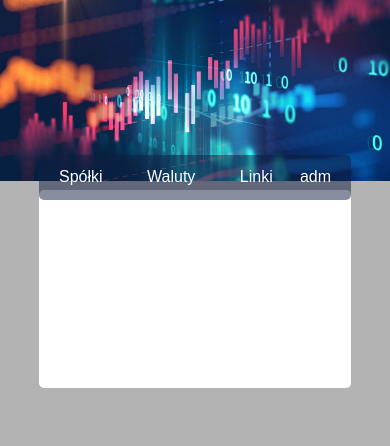
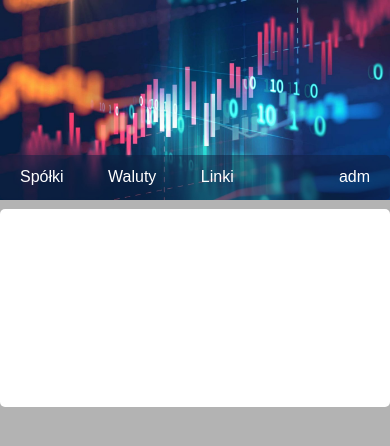
Before and after one commit to k82m/FinInfo2, a plain HTML site: page index.html in a window 390 px wide. Drawn offline with Linux system fonts and the light colour scheme.

Commit message:
Adjust to size change

```diff
--- a/styles.css
+++ b/styles.css
@@ -27,6 +27,7 @@ font-family: 'Poppins', sans-serif;
 {
     width: 100%;
     max-height:100%;
+    min-height:200px;
     object-fit:cover;
     object-position: 0% 40%;
 
@@ -144,3 +145,9 @@ li a
         border-radius: 5px;
 
     }
+
+    @media screen and (max-width: 700px) {
+        .content, .menu_container {
+          width: 100%;
+          right: 0;
+        }
```
